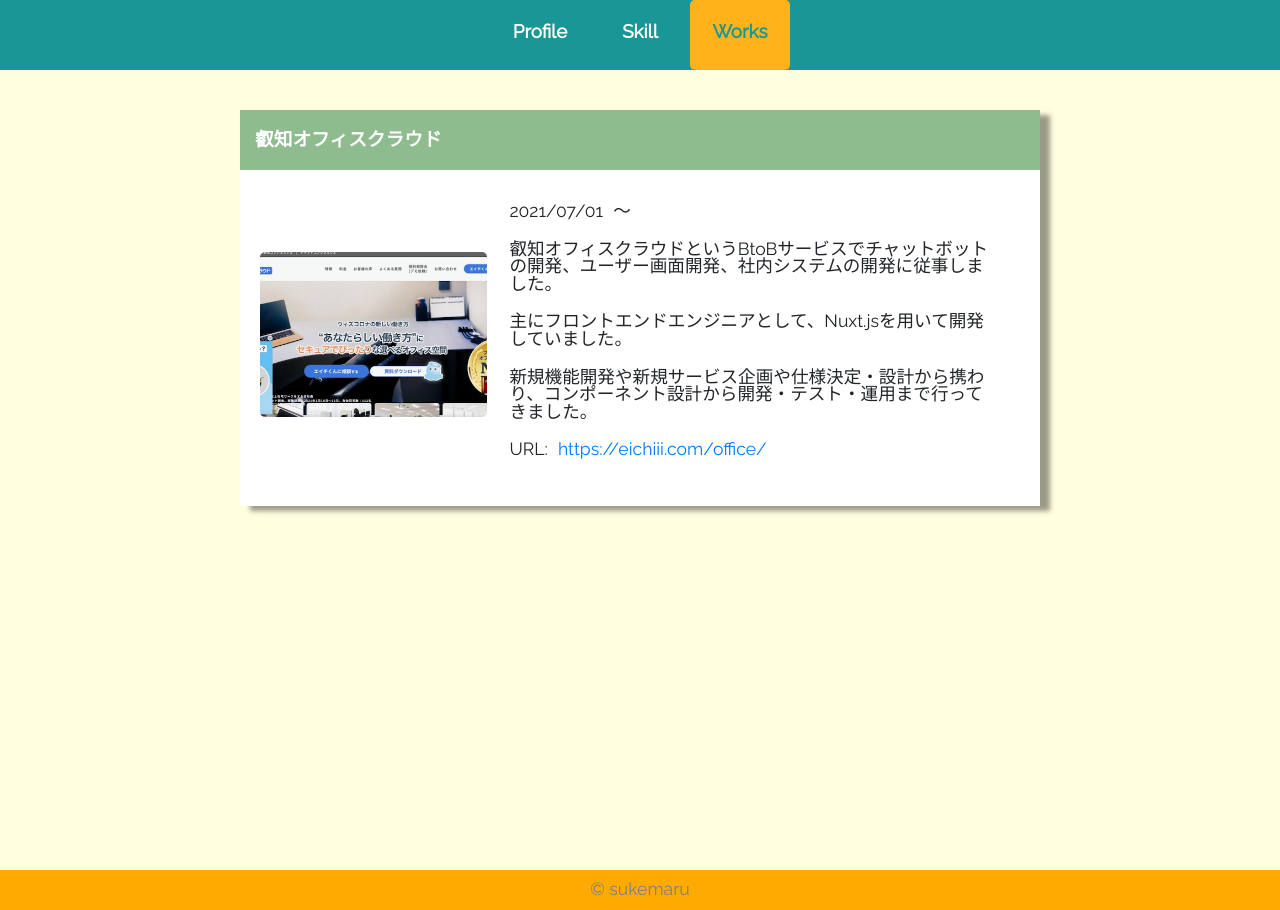
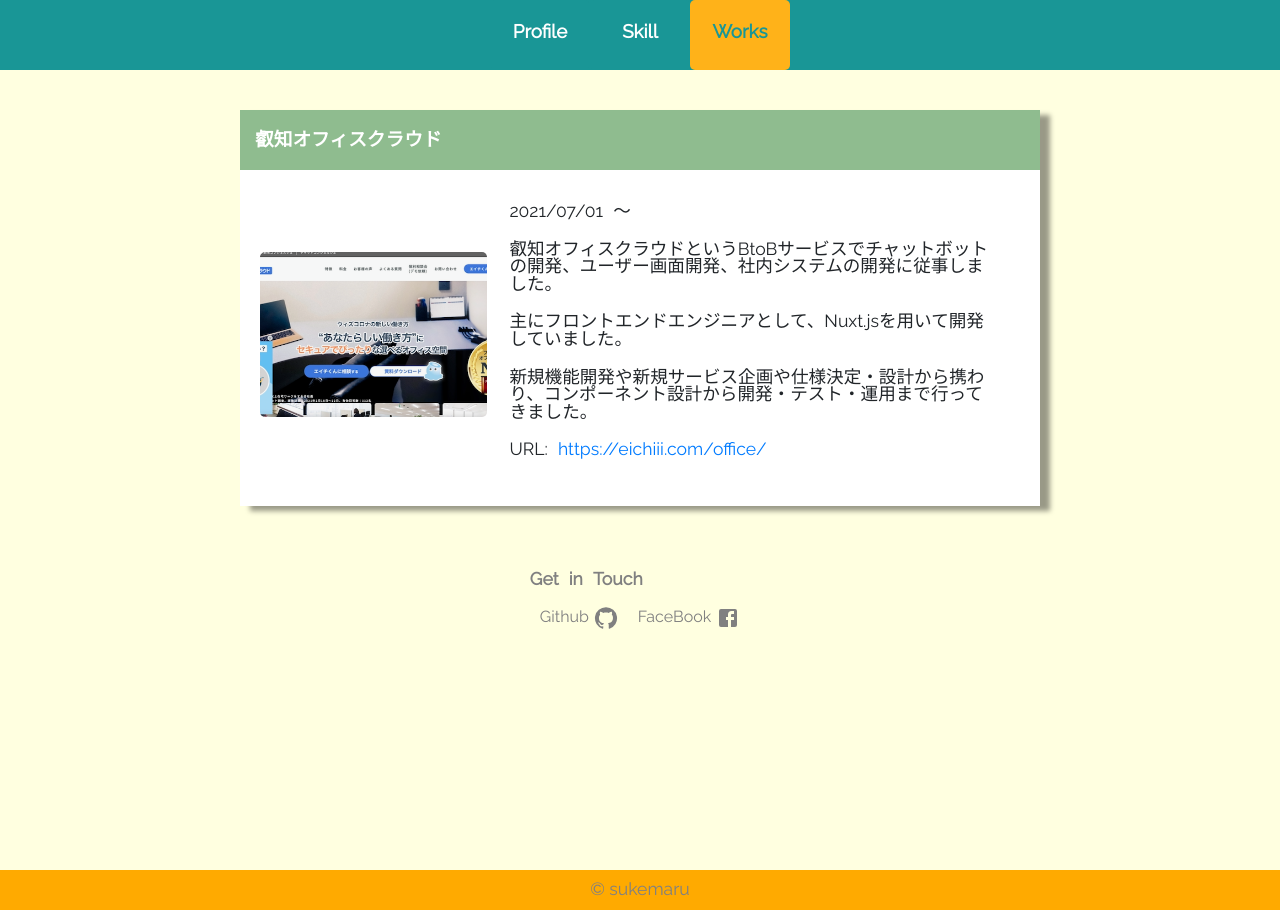
Before and after one commit to sukemaru-injp/next-first, a Next.js app: page /works in a window 1280 px wide. Built offline with nearby package versions, Linux system fonts and the light colour scheme.

Commit message:
add_contact

```diff
--- a/components/templates/ContactFooter.tsx
+++ /dev/null
@@ -1,4 +0,0 @@
-import styled from 'styled-components'
-import { VFC } from 'react'
-import GitHubIcon from '@mui/icons-material/GitHub'
-import FacebookIcon from '@mui/icons-material/Facebook'
--- a/pages/works/index.tsx
+++ b/pages/works/index.tsx
@@ -3,6 +3,7 @@ import WorkCard from '../../components/templates/WorkCard'
 import type { NextPage, GetStaticProps } from 'next'
 import { map, cloneDeep } from 'lodash'
 import { workDetails } from '../../src/ui'
+import Accounts from '../../components/templates/Accounts'
 
 export interface workUi {
   title: string
@@ -40,6 +41,7 @@ const Works: NextPage<Props> = (props: Props) => {
               date={item?.date || ''} />
           </CardWrapper>
         })}
+        <Accounts />
       </PageWrapper>
     </>
   )
```
